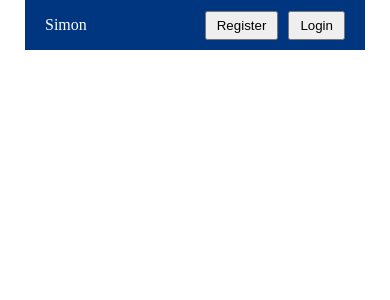
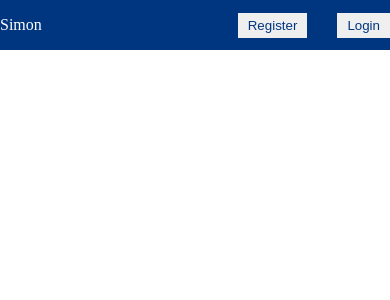
Before and after one commit to Simon1476/react-ts-booking-app, a React (Vite) app: page / in a window 390 px wide. Shown: the top 300 px of the page. Built offline with nearby package versions, Linux system fonts and the light colour scheme.

Commit message:
fix: resolve styling issues in header

```diff
--- a/src/components/header/Header.tsx
+++ b/src/components/header/Header.tsx
@@ -2,11 +2,13 @@ import styles from "./header.module.css";
 
 const Header = () => {
   return (
-    <header className={styles.container}>
-      <span className={styles.logo}>Simon</span>
-      <div className={styles.items}>
-        <button className={styles.button}>Register</button>
-        <button className={styles.button}>Login</button>
+    <header className={styles.header}>
+      <div className={styles.container}>
+        <span className={styles.logo}>Simon</span>
+        <div className={styles.items}>
+          <button className={styles.button}>Register</button>
+          <button className={styles.button}>Login</button>
+        </div>
       </div>
     </header>
   );
--- a/src/components/header/header.module.css
+++ b/src/components/header/header.module.css
@@ -1,10 +1,16 @@
+.header {
+ height: 50px;
+ background-color: #003580;
+ display: flex;
+ justify-content: center;
+}
+
 .container {
+  width: 100%;
+  max-width: 1024px;
   display: flex;
   justify-content: space-between;
   align-items: center;
-  background-color: #003580;
-  height: 50px;
-  padding: 0 20px;
   color: white;
 }
 
@@ -14,5 +20,9 @@
 }
 
 .button {
+  margin-left: 20px;
+  border: none;
   padding: 5px 10px;
+  cursor: pointer;
+  color: #003580;
 }
--- a/src/index.css
+++ b/src/index.css
@@ -1,3 +1,4 @@
+
 * {
   margin: 0;
   padding: 0;
@@ -8,59 +9,3 @@ a {
   text-decoration: none;
   color: inherit
 }
-
-.container {
-  width: 1536px;
-  margin: auto;
-  padding-left: 50px;
-  padding-right: 50px;
-  min-height: 100vh;
-  display: flex;
-  flex-direction: column;
-  justify-content: space-between;
-}
-
-@media (max-width: 1536px) {
-  .container {
-    width: 1366px;
-  }
-}
-
-@media (max-width: 1366px) {
-  .container {
-    width: 1280px;
-  }
-}
-
-@media (max-width: 1280px) {
-  .container {
-    width: 1024px;
-    padding-right: 20px;
-    padding-left: 20px;
-  }
-}
-
-@media (max-width: 1024px) {
-  .container {
-    width: 768px;
-  }
-}
-
-@media (max-width: 768px) {
-  .container {
-    width: 640px;
-  }
-}
-
-
-@media (max-width: 640px) {
-  .container {
-    width: 475px;
-  }
-}
-
-@media (max-width: 475px) {
-  .container {
-    width: 380px;
-  }
-}
```
